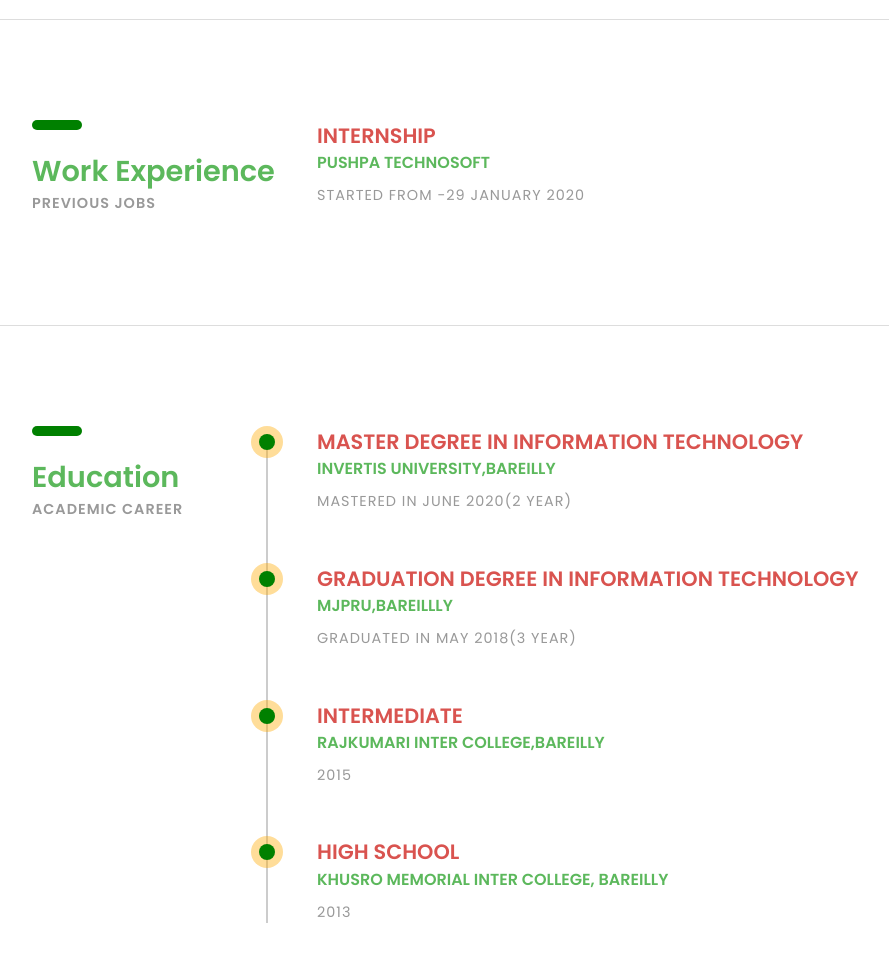
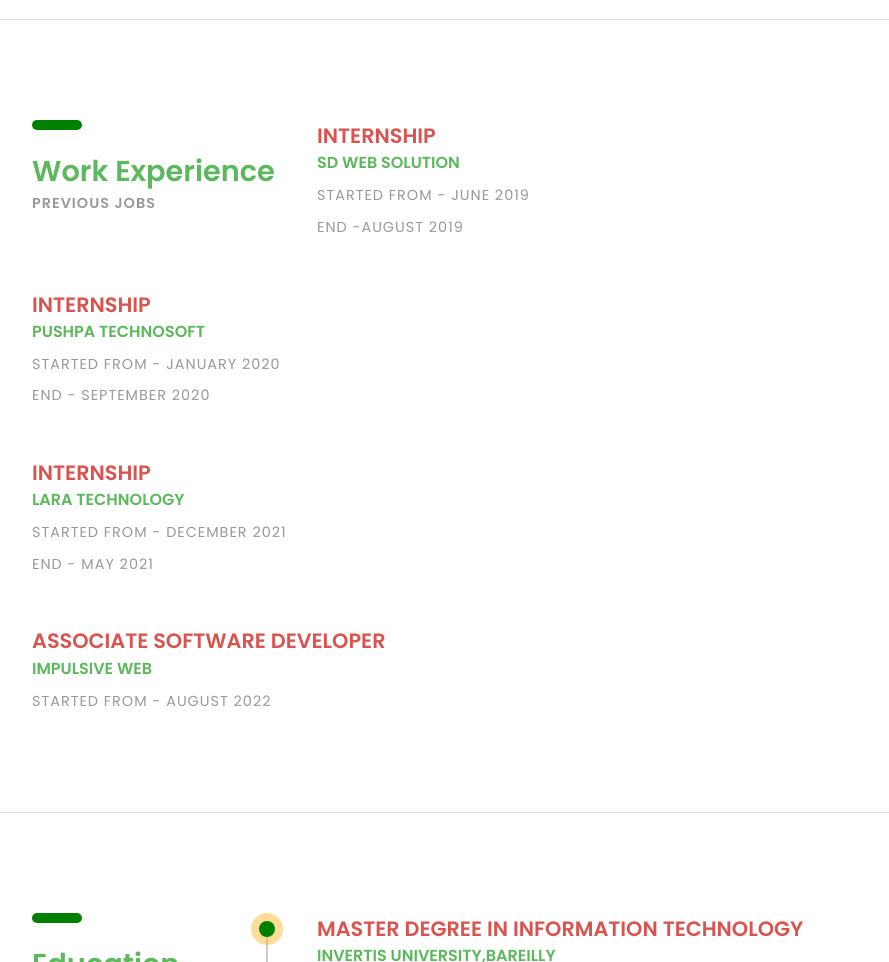
Before and after one commit to uvt989khan/portfolio, a plain HTML site: page index.html in a window 1280 px wide. Shown: the part 1060-2022 px from the top of the page, without its empty margins (53-942 px from the left). Drawn offline with Linux system fonts and the light colour scheme; files whose address does not match are found by name.

Commit message:
Update index.html

```diff
--- a/index.html
+++ b/index.html
@@ -180,8 +180,71 @@
 
 					<div class="experience margin-b-50">
 						<h4 class="text-danger"><b>INTERNSHIP</b></h4>
+						<h5 class="text-success"><b>SD WEB SOLUTION</b></h5>
+						<h6 class="font-lite-black margin-t-10">STARTED FROM - JUNE 2019</h6>
+						<h6 class="font-lite-black margin-t-10">END -AUGUST 2019</h6>
+						<!--<p class="margin-tb-30">Duis non volutpat arcu, eu mollis tellus. Sed finibus aliquam neque sit amet sodales.
+							Lorem ipsum dolor sit amet, consectetur adipiscing elit. Nulla maximus pellentes que velit,
+							quis consequat nulla effi citur at. Maecenas sed massa tristique.Duis non volutpat arcu,
+							eu mollis tellus. Sed finibus aliquam neque sit amet sodales. </p>
+						<ul class="list">
+							<li>Duis non volutpat arcu, eu mollis tellus.</li>
+							<li>Quis consequat nulla effi citur at.</li>
+							<li>Sed finibus aliquam neque sit.</li>
+						</ul>-->
+					</div><!-- experience -->
+
+				</div><!-- col-sm-9 -->
+
+				<div class="col-sm-12 col-md-9">
+					<!-- experience -->
+
+					<div class="experience margin-b-50">
+						<h4 class="text-danger"><b>INTERNSHIP</b></h4>
 						<h5 class="text-success"><b>PUSHPA TECHNOSOFT</b></h5>
-						<h6 class="font-lite-black margin-t-10">STARTED FROM -29 JANUARY 2020</h6>
+						<h6 class="font-lite-black margin-t-10">STARTED FROM - JANUARY 2020</h6>
+						<h6 class="font-lite-black margin-t-10">END - SEPTEMBER 2020</h6>
+						<!--<p class="margin-tb-30">Duis non volutpat arcu, eu mollis tellus. Sed finibus aliquam neque sit amet sodales.
+							Lorem ipsum dolor sit amet, consectetur adipiscing elit. Nulla maximus pellentes que velit,
+							quis consequat nulla effi citur at. Maecenas sed massa tristique.Duis non volutpat arcu,
+							eu mollis tellus. Sed finibus aliquam neque sit amet sodales. </p>
+						<ul class="list">
+							<li>Duis non volutpat arcu, eu mollis tellus.</li>
+							<li>Quis consequat nulla effi citur at.</li>
+							<li>Sed finibus aliquam neque sit.</li>
+						</ul>-->
+					</div><!-- experience -->
+
+				</div><!-- col-sm-9 -->
+
+				<div class="col-sm-12 col-md-9">
+					<!-- experience -->
+
+					<div class="experience margin-b-50">
+						<h4 class="text-danger"><b>INTERNSHIP</b></h4>
+						<h5 class="text-success"><b>LARA TECHNOLOGY</b></h5>
+						<h6 class="font-lite-black margin-t-10">STARTED FROM - DECEMBER 2021</h6>
+						<h6 class="font-lite-black margin-t-10">END - MAY 2021</h6>
+						<!--<p class="margin-tb-30">Duis non volutpat arcu, eu mollis tellus. Sed finibus aliquam neque sit amet sodales.
+							Lorem ipsum dolor sit amet, consectetur adipiscing elit. Nulla maximus pellentes que velit,
+							quis consequat nulla effi citur at. Maecenas sed massa tristique.Duis non volutpat arcu,
+							eu mollis tellus. Sed finibus aliquam neque sit amet sodales. </p>
+						<ul class="list">
+							<li>Duis non volutpat arcu, eu mollis tellus.</li>
+							<li>Quis consequat nulla effi citur at.</li>
+							<li>Sed finibus aliquam neque sit.</li>
+						</ul>-->
+					</div><!-- experience -->
+
+				</div><!-- col-sm-9 -->
+
+				<div class="col-sm-12 col-md-9">
+					<!-- experience -->
+
+					<div class="experience margin-b-50">
+						<h4 class="text-danger"><b>ASSOCIATE SOFTWARE DEVELOPER</b></h4>
+						<h5 class="text-success"><b>IMPULSIVE WEB</b></h5>
+						<h6 class="font-lite-black margin-t-10">STARTED FROM - AUGUST 2022</h6>
 						<!--<p class="margin-tb-30">Duis non volutpat arcu, eu mollis tellus. Sed finibus aliquam neque sit amet sodales.
 							Lorem ipsum dolor sit amet, consectetur adipiscing elit. Nulla maximus pellentes que velit,
 							quis consequat nulla effi citur at. Maecenas sed massa tristique.Duis non volutpat arcu,
```
